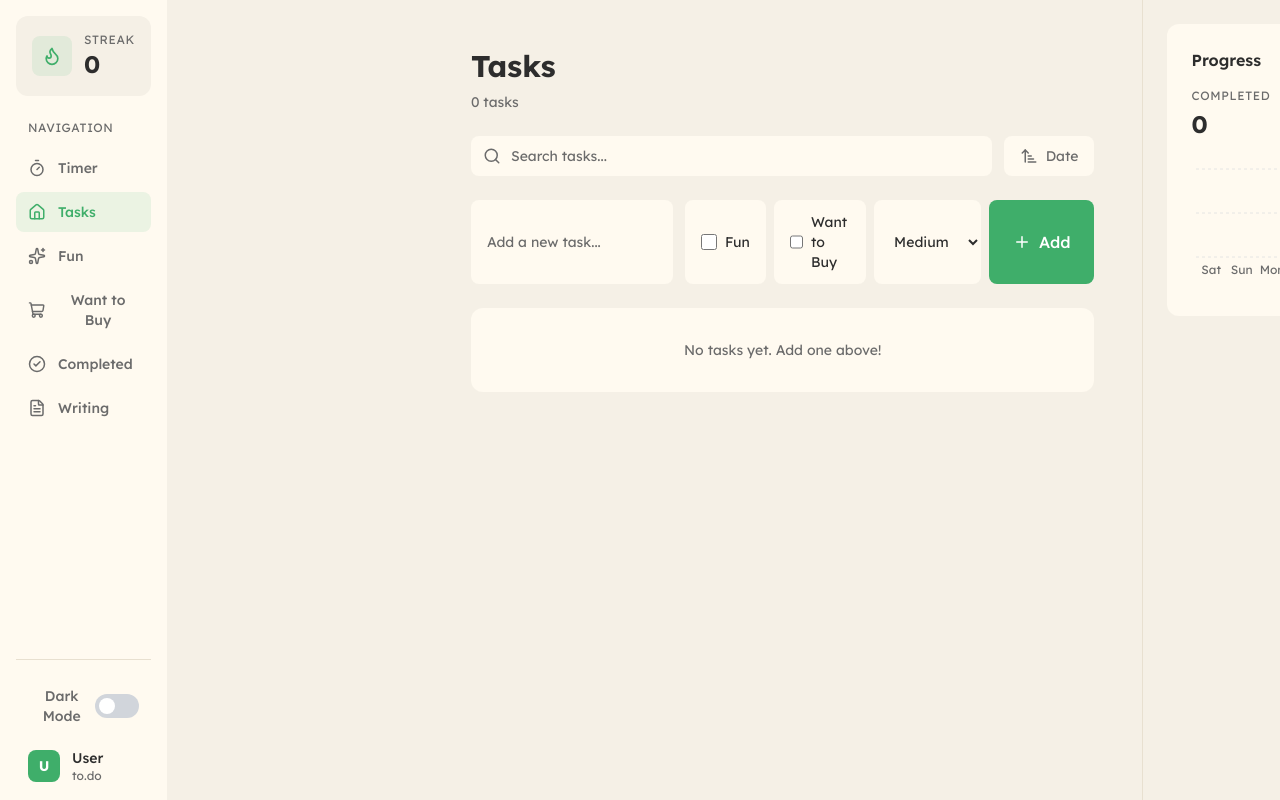
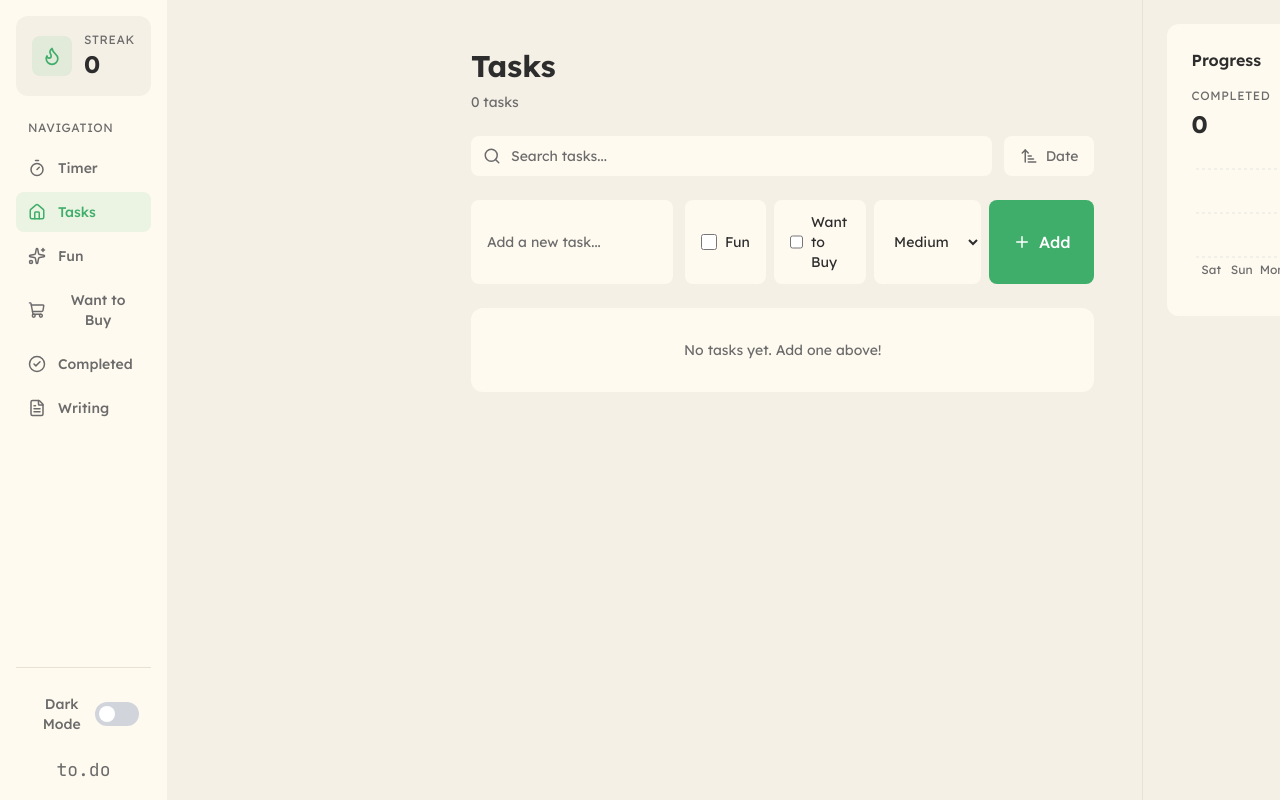
Before and after one commit to Obliviex/to.do, a React (Vite) app: page / in a window 1280 px wide. Shown: the top 800 px of the page. Built offline with nearby package versions, Linux system fonts and the light colour scheme.

Commit message:
Replace user profile with to.do in monospace font

```diff
--- a/src/components/Sidebar.tsx
+++ b/src/components/Sidebar.tsx
@@ -99,14 +99,10 @@ export function Sidebar() {
           </div>
         </button>
 
-        <div className="flex items-center gap-3 px-3">
-          <div className="w-8 h-8 bg-accent rounded-lg flex items-center justify-center text-white font-bold text-sm">
-            U
-          </div>
-          <div>
-            <p className={`${darkMode ? 'text-dark-text' : 'text-text'} text-sm font-medium`}>User</p>
-            <p className={`${darkMode ? 'text-dark-text-muted' : 'text-text-muted'} text-xs`}>to.do</p>
-          </div>
+        <div className="flex items-center justify-center px-3">
+          <p className={`font-mono text-lg ${darkMode ? 'text-dark-text-muted' : 'text-text-muted'}`}>
+            to.do
+          </p>
         </div>
       </div>
     </aside>
```
